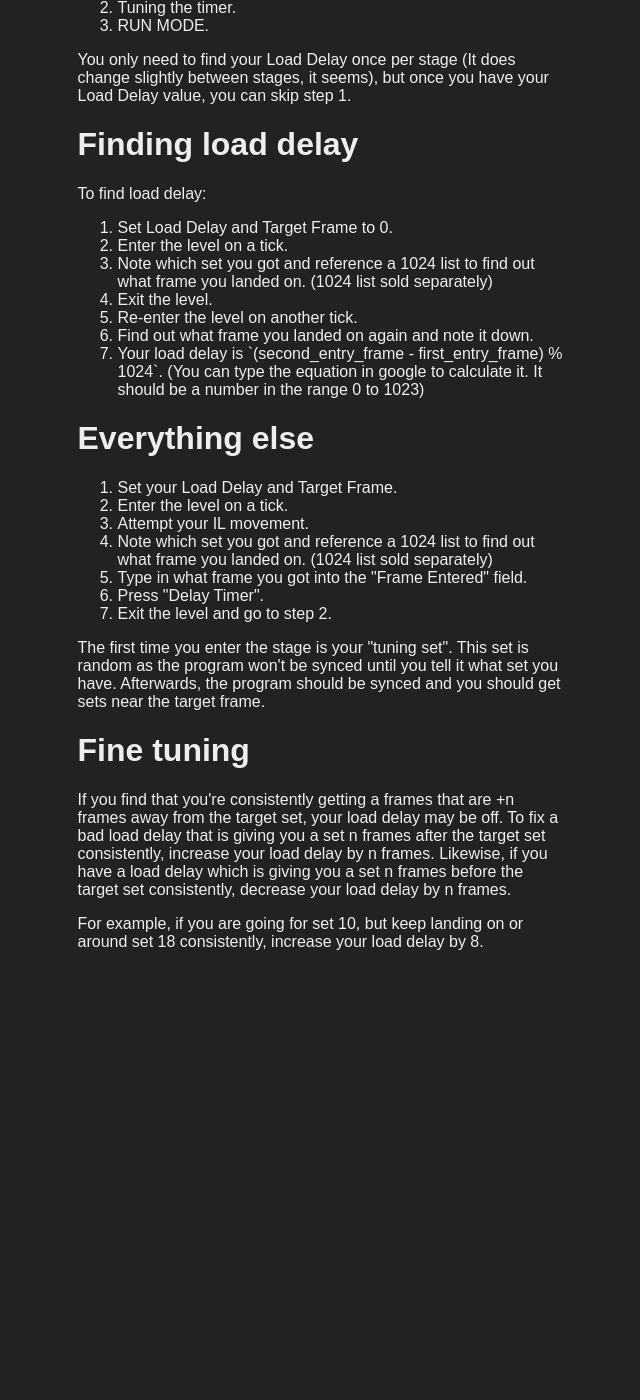
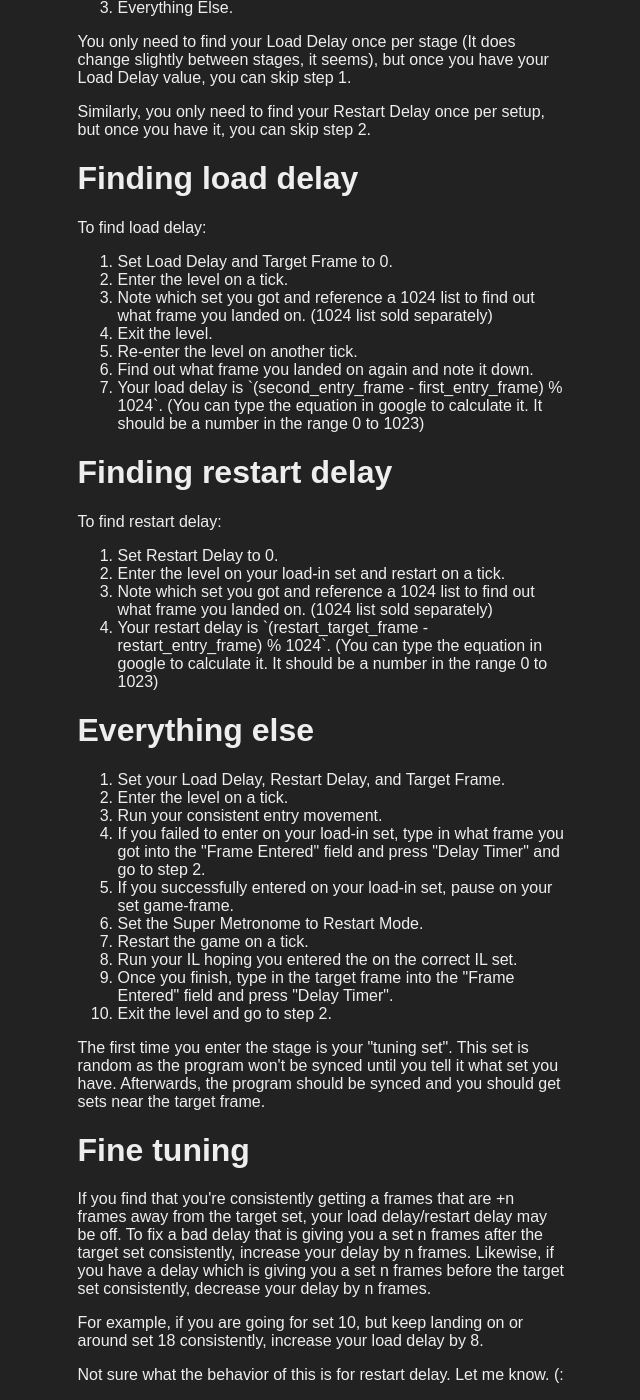
Before and after one commit to Isaac-Lozano/isaac-lozano.github.io, a Jekyll site: the page super_metronome/metronome.html, which Jekyll copies as it is, in a window 1280 px wide and 1400 px high, scrolled down 625 px. Shown: the whole window, without its empty margins (319-959 px from the left). Built offline with Jekyll 4.4.1, drawn with Linux system fonts in a browser that asks for light colours; before the commit the page ends 1592 px from its top, so only the background shows below that; some of the changed text lies outside the part shown.

Commit message:
update help info on super metronome

```diff
--- a/super_metronome/metronome.html
+++ b/super_metronome/metronome.html
@@ -11,7 +11,7 @@
   <div class="content">
     <div id="elm"></div>
     <p>
-      This is a test of the web version of the 1024 metronome. Hopefully this is easier to use than the command-line version.
+      This is a test of the web version of the super metronome.
     </p>
     <p>
       This is still a work in progress, so bugs probably exist and functionality probably doesn't exist.
@@ -21,13 +21,17 @@
       There are three phases to using this RNG manip.
       <ol>
         <li>Finding Load Delay.</li>
-        <li>Tuning the timer.</li>
-        <li>RUN MODE.</li>
+		<li>Finding the Restart Delay.</li>
+        <li>Everything Else.</li>
       </ol>
       You only need to find your Load Delay once per stage (It does change slightly
       between stages, it seems), but once you have your Load Delay value, you can
       skip step 1.
     </p>
+	<p>
+	  Similarly, you only need to find your Restart Delay once per setup, but once
+	  you have it, you can skip step 2.
+	</p>
     <h1>Finding load delay</h1>
     <p>
       To find load delay:
@@ -48,18 +52,35 @@
         </li>
       </ol>
     </p>
-    <h1>Everything else</h1>
+	<h1>Finding restart delay</h1>
     <p>
+      To find restart delay:
       <ol>
-        <li>Set your Load Delay and Target Frame.</li>
-        <li>Enter the level on a tick.</li>
-        <li>Attempt your IL movement.</li>
+        <li>Set Restart Delay to 0.</li>
+        <li>Enter the level on your load-in set and restart on a tick.</li>
         <li>
           Note which set you got and reference a 1024 list to find out what frame you
           landed on. (1024 list sold separately)
         </li>
-        <li>Type in what frame you got into the "Frame Entered" field.</li>
-        <li>Press "Delay Timer".</li>
+        <li>
+          Your restart delay is `(restart_target_frame - restart_entry_frame) % 1024`. (You
+          can type the equation in google to calculate it. It should be a number in
+          the range 0 to 1023)
+        </li>
+      </ol>
+    </p>
+    <h1>Everything else</h1>
+    <p>
+      <ol>
+        <li>Set your Load Delay, Restart Delay, and Target Frame.</li>
+        <li>Enter the level on a tick.</li>
+        <li>Run your consistent entry movement.</li>
+		<li>If you failed to enter on your load-in set, type in what frame you got into the "Frame Entered" field and press "Delay Timer" and go to step 2.</li>
+		<li>If you successfully entered on your load-in set, pause on your set game-frame.</li>
+		<li>Set the Super Metronome to Restart Mode.</li>
+		<li>Restart the game on a tick.</li>
+		<li>Run your IL hoping you entered the on the correct IL set.</li>
+        <li>Once you finish, type in the target frame into the "Frame Entered" field and press "Delay Timer".</li>
         <li>Exit the level and go to step 2.</li>
       </ol>
       The first time you enter the stage is your "tuning set". This set is random
@@ -69,16 +90,19 @@
     <h1>Fine tuning</h1>
     <p>
       If you find that you're consistently getting a frames that are +n frames away
-      from the target set, your load delay may be off. To fix a bad load delay that
+      from the target set, your load delay/restart delay may be off. To fix a bad delay that
       is giving you a set n frames after the target set consistently, increase your
-      load delay by n frames. Likewise, if you have a load delay which is giving you
-      a set n frames before the target set consistently, decrease your load delay by
+      delay by n frames. Likewise, if you have a delay which is giving you
+      a set n frames before the target set consistently, decrease your delay by
       n frames.
     </p>
     <p>
       For example, if you are going for set 10, but keep landing on or around set
       18 consistently, increase your load delay by 8.
     </p>
+	<p>
+	  Not sure what the behavior of this is for restart delay. Let me know. (:
+	</p>
   </div>
   <script>
   var app = Elm.Main.init({
```
